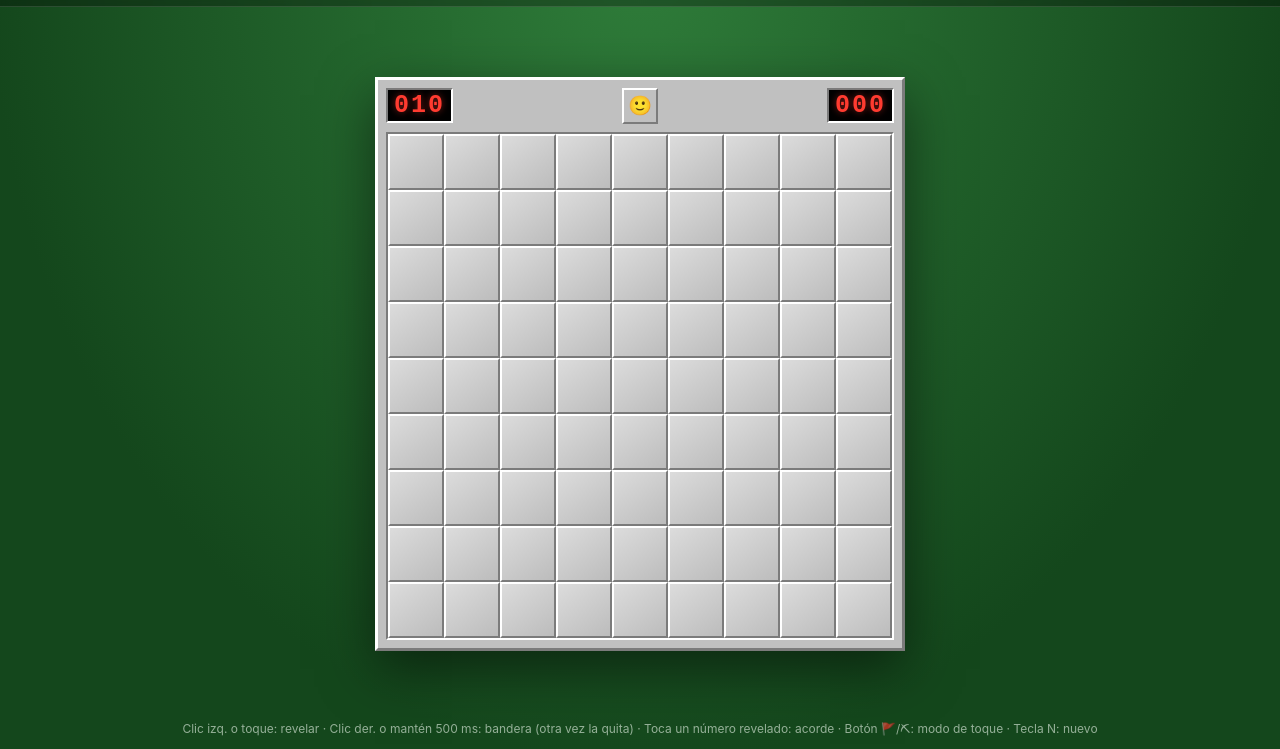
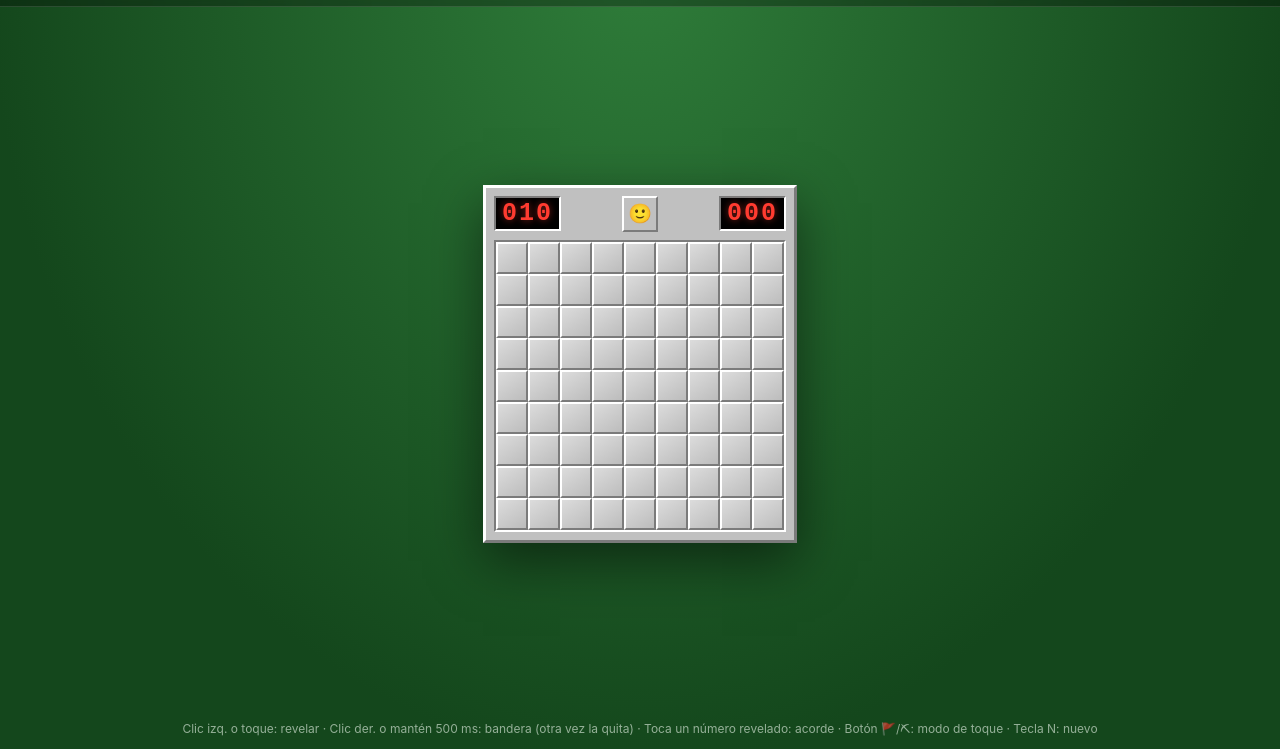
Before and after one commit to TecladoOscuro/spider-solitaire, a plain HTML site: page buscaminas.html in a window 1280 px wide. Shown: the part 51-800 px from the top of the page. Drawn offline with Linux system fonts and the light colour scheme.

Commit message:
fix: buscaminas sin scroll interno (ancho exacto del hueco)

```diff
--- a/buscaminas.html
+++ b/buscaminas.html
@@ -486,9 +486,12 @@ if (typeof document !== 'undefined') {
        libre entre la cabecera y la pista de abajo; casillas hasta 56px
        para que el tablero llene cualquier pantalla */
     var wrap=document.querySelector('.board-wrap');
+    var gwr=document.getElementById('gridWrap');
     var r=wrap?wrap.getBoundingClientRect():{width:window.innerWidth,top:100};
     var vh=window.innerHeight||768;
-    var availW=Math.max(160,(r.width||window.innerWidth)-16);
+    /* ancho EXACTO del hueco (clientWidth del contenedor, bordes incluidos
+       ya descontados) -> el grid nunca desborda y no aparece scroll interno */
+    var availW=Math.max(160,gwr?gwr.clientWidth:(r.width||window.innerWidth)-40);
     var availH=Math.max(160,vh-Math.max(40,r.top)-38);
     var cs=Math.min(Math.floor(availW/S.w),Math.floor(availH/S.h));
     cs=Math.max(16,Math.min(56,cs));
```
